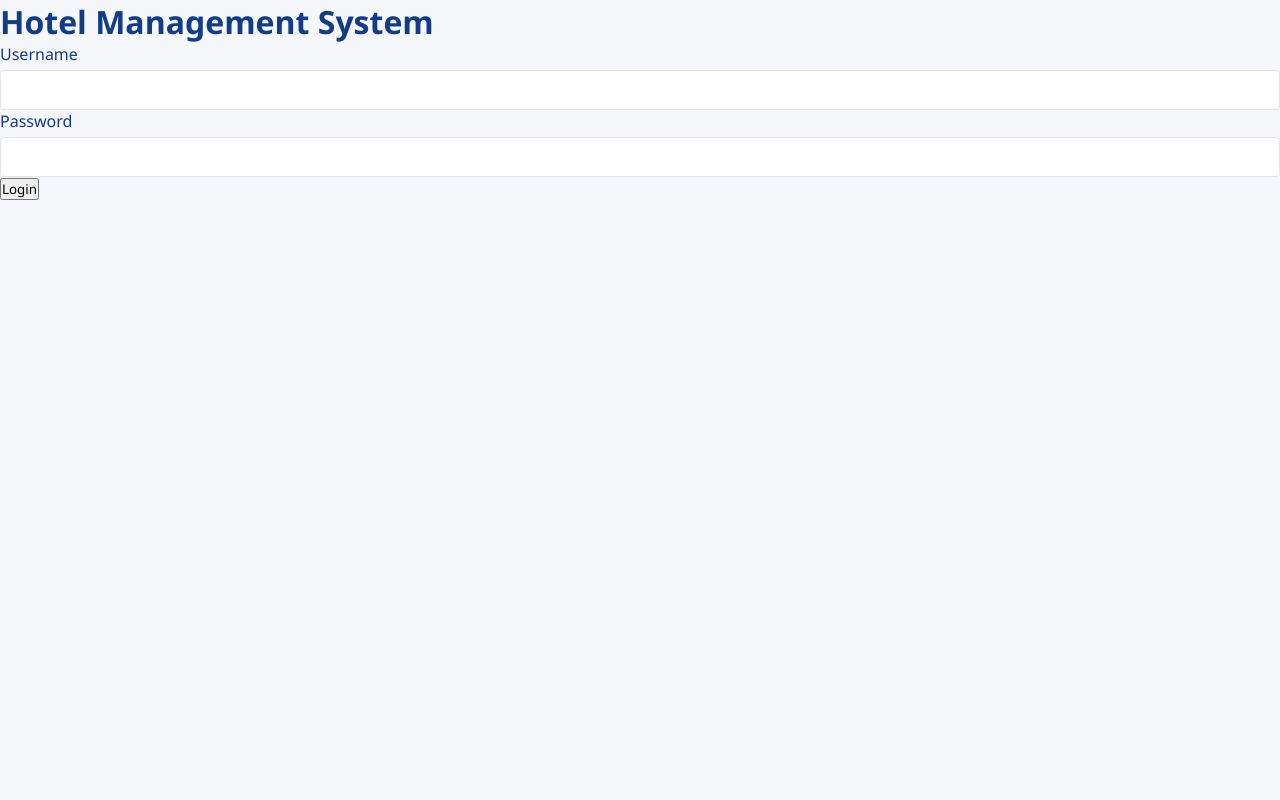
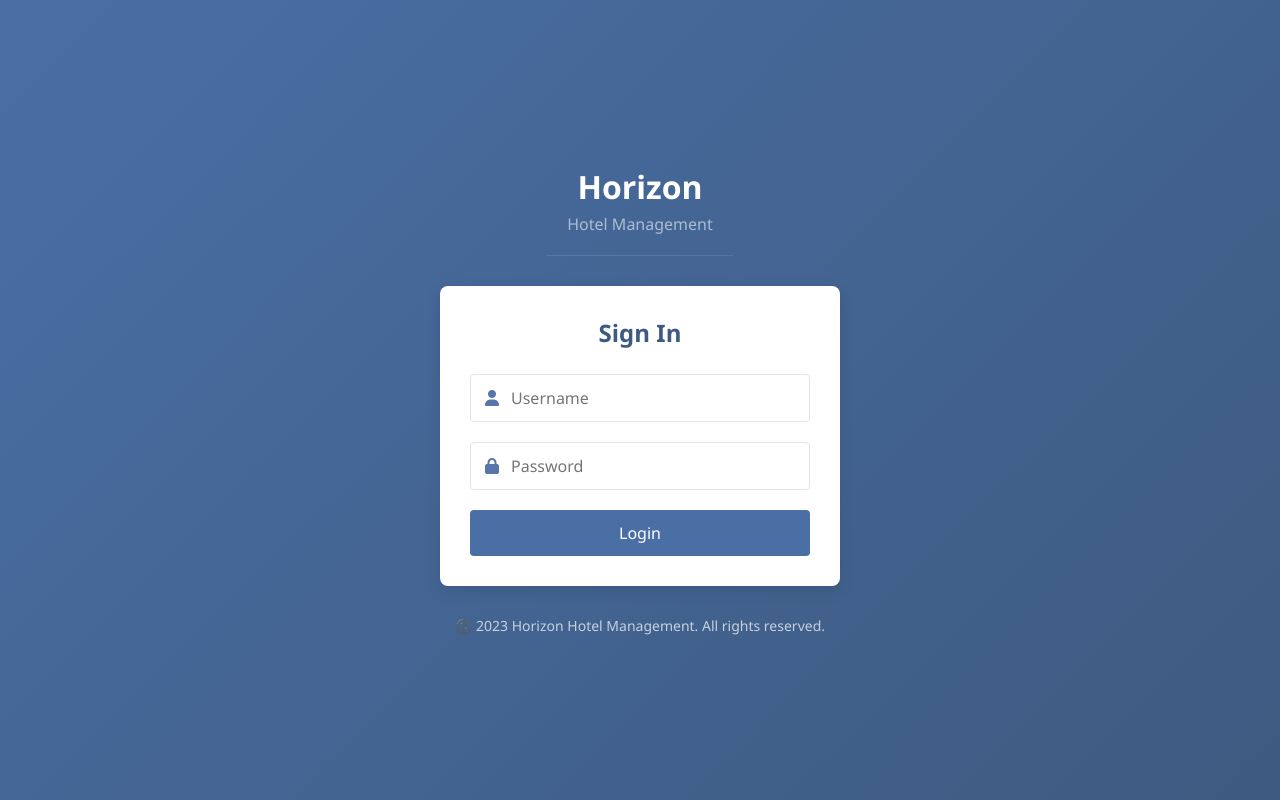
Before and after one commit to shivang012/Hotel-Management-System, a Flask app: page /login in a window 1280 px wide. Run offline with Flask 3, Linux system fonts and the light colour scheme; some libraries are stand-ins or nearby versions.

Commit message:
Login changes

```diff
--- a/static/styles.css
+++ b/static/styles.css
@@ -601,3 +601,104 @@ body {
         max-height: 50vh;
     }
 }
+
+/* Login Page Styles */
+.login-container {
+    display: flex;
+    flex-direction: column;
+    align-items: center;
+    justify-content: center;
+    min-height: 100vh;
+    background: linear-gradient(135deg, var(--primary-color), var(--primary-dark));
+    padding: 20px;
+}
+
+.login-header {
+    text-align: center;
+    margin-bottom: 30px;
+}
+
+.login-header .logo h1 {
+    color: white;
+    font-size: 32px;
+    margin-bottom: 5px;
+}
+
+.login-header .logo p {
+    color: rgba(255, 255, 255, 0.8);
+    font-size: 16px;
+}
+
+.login-form {
+    background-color: var(--card-bg);
+    padding: 30px;
+    border-radius: 8px;
+    box-shadow: 0 5px 15px rgba(0, 0, 0, 0.1);
+    width: 100%;
+    max-width: 400px;
+}
+
+.login-form h2 {
+    color: var(--primary-dark);
+    text-align: center;
+    margin-bottom: 25px;
+}
+
+.login-form .form-group {
+    position: relative;
+    margin-bottom: 20px;
+}
+
+.login-form .form-group label {
+    position: absolute;
+    left: 15px;
+    top: 50%;
+    transform: translateY(-50%);
+    color: var(--text-color);
+    opacity: 0.7;
+}
+
+.login-form .form-group input {
+    width: 100%;
+    padding: 12px 15px 12px 40px;
+    border: 1px solid var(--border-color);
+    border-radius: 4px;
+    font-size: 16px;
+}
+
+.login-form .form-group input:focus {
+    border-color: var(--primary-color);
+    outline: none;
+}
+
+.btn-login {
+    width: 100%;
+    padding: 12px;
+    background-color: var(--primary-color);
+    color: white;
+    border: none;
+    border-radius: 4px;
+    font-size: 16px;
+    cursor: pointer;
+    transition: background-color 0.3s;
+}
+
+.btn-login:hover {
+    background-color: var(--primary-dark);
+}
+
+.error-message {
+    margin-top: 15px;
+    padding: 10px;
+    background-color: rgba(244, 67, 54, 0.1);
+    color: var(--danger-color);
+    border-radius: 4px;
+    text-align: center;
+}
+
+.login-footer {
+    margin-top: 30px;
+    color: rgba(255, 255, 255, 0.7);
+    text-align: center;
+    font-size: 14px;
+}
--- a/templates/login.html
+++ b/templates/login.html
@@ -5,24 +5,46 @@
     <meta charset="UTF-8">
     <meta name="viewport" content="width=device-width, initial-scale=1.0">
     <link rel="stylesheet" href="{{ url_for('static', filename='styles.css') }}">
+    <link rel="stylesheet" href="https://cdnjs.cloudflare.com/ajax/libs/font-awesome/6.0.0-beta3/css/all.min.css">
 </head>
 <body>
     <div class="login-container">
-        <h1>Hotel Management System</h1>
-        <form method="POST" action="{{ url_for('login') }}">
+        <div class="login-header">
+            <div class="logo">
+                <h1>Horizon</h1>
+                <p>Hotel Management</p>
+            </div>
+        </div>
+
+        <form method="POST" action="{{ url_for('login') }}" class="login-form">
+            <h2>Sign In</h2>
+
             <div class="form-group">
-                <label for="username">Username</label>
-                <input type="text" id="username" name="username" required>
+                <label for="username">
+                    <i class="fas fa-user"></i>
+                </label>
+                <input type="text" id="username" name="username" placeholder="Username" required>
             </div>
+
             <div class="form-group">
-                <label for="password">Password</label>
-                <input type="password" id="password" name="password" required>
+                <label for="password">
+                    <i class="fas fa-lock"></i>
+                </label>
+                <input type="password" id="password" name="password" placeholder="Password" required>
             </div>
-            <button type="submit">Login</button>
+
+            <button type="submit" class="btn-login">Login</button>
+
             {% if error %}
-            <div class="error-message">{{ error }}</div>
+            <div class="error-message">
+                <i class="fas fa-exclamation-circle"></i> {{ error }}
+            </div>
             {% endif %}
         </form>
+
+        <div class="login-footer">
+            <p>©️ 2023 Horizon Hotel Management. All rights reserved.</p>
+        </div>
     </div>
 </body>
 </html>
```
